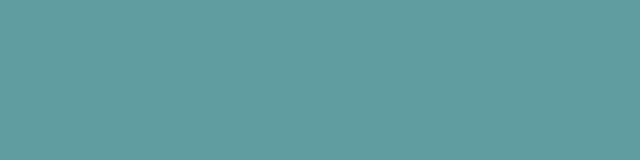
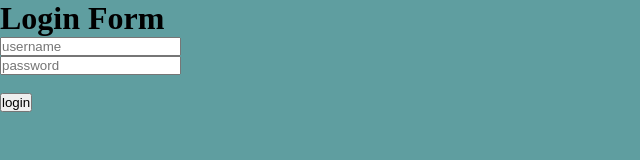
Before and after one commit to KDT-IaaS-Class-One-Group/KDT-IaaS-HTTP-request-transaction, a website: page static/index.html in a window 1280 px wide. Shown: the whole page, without its empty margins (0-640 px from the left). Drawn offline with Linux system fonts and the light colour scheme.

Commit message:
정적페이지 index.html에 form 태그 장착

```diff
--- a/static/index.html
+++ b/static/index.html
@@ -7,7 +7,21 @@
   <link rel="stylesheet" href="./css/style.css">
 </head>
 <body>
-  <div id="root"></div>
+  <div id="root">
+    <h1>Login Form</h1>
+    <form action="/login" method="get">
+      <input type="text" name="username" placeholder="username"><br>
+      <input type="password" name="password" placeholder="password"><br><br>
+      <input type="submit" value="login">
+    </form>
+    <!--
+      위 form 태그 container를 정적으로 작성하고,
+      submit 이벤트를 발생시키면 app.js 서버측에서 다음과 같은 응답을 보낸다.
+      /login?username=hello&password=1234
+    -->
+
+
+  </div>
   <script src="./js/index.js"></script>
 </body>
 </html>
```
